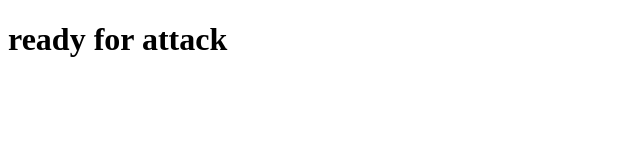
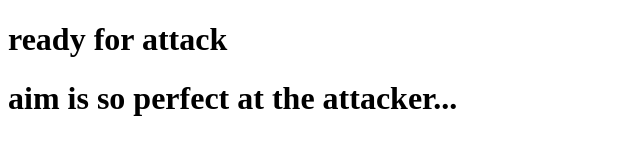
Before and after one commit to BecoolGhub/training_base, a plain HTML site: page index.html in a window 1280 px wide. Shown: the whole page, without its empty margins (0-640 px from the left). Drawn offline with Linux system fonts and the light colour scheme.

Commit message:
feat : new line added...

```diff
--- a/index.html
+++ b/index.html
@@ -8,6 +8,7 @@
 <body>
 
 <h1>ready for attack</h1>
+<h1>aim is so perfect at the attacker...</h1>
 
 </body>
 </html>
```
